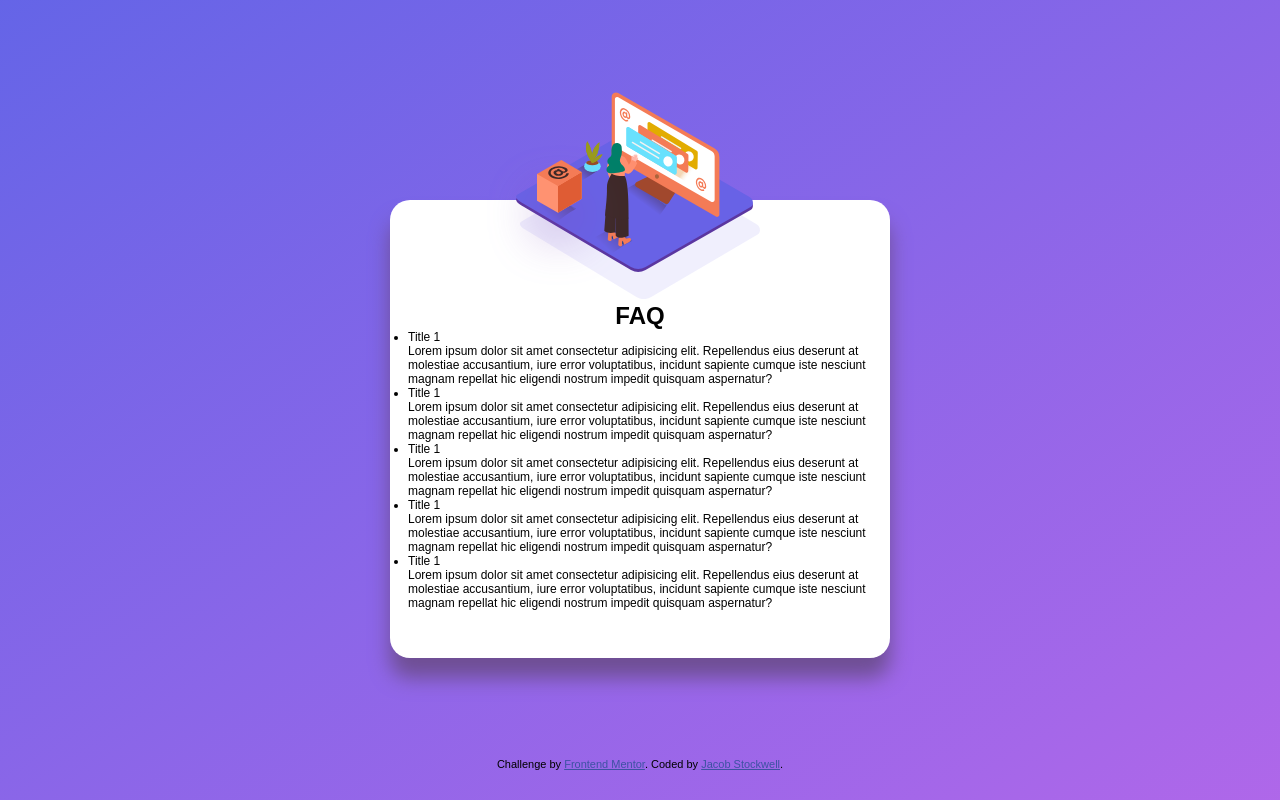
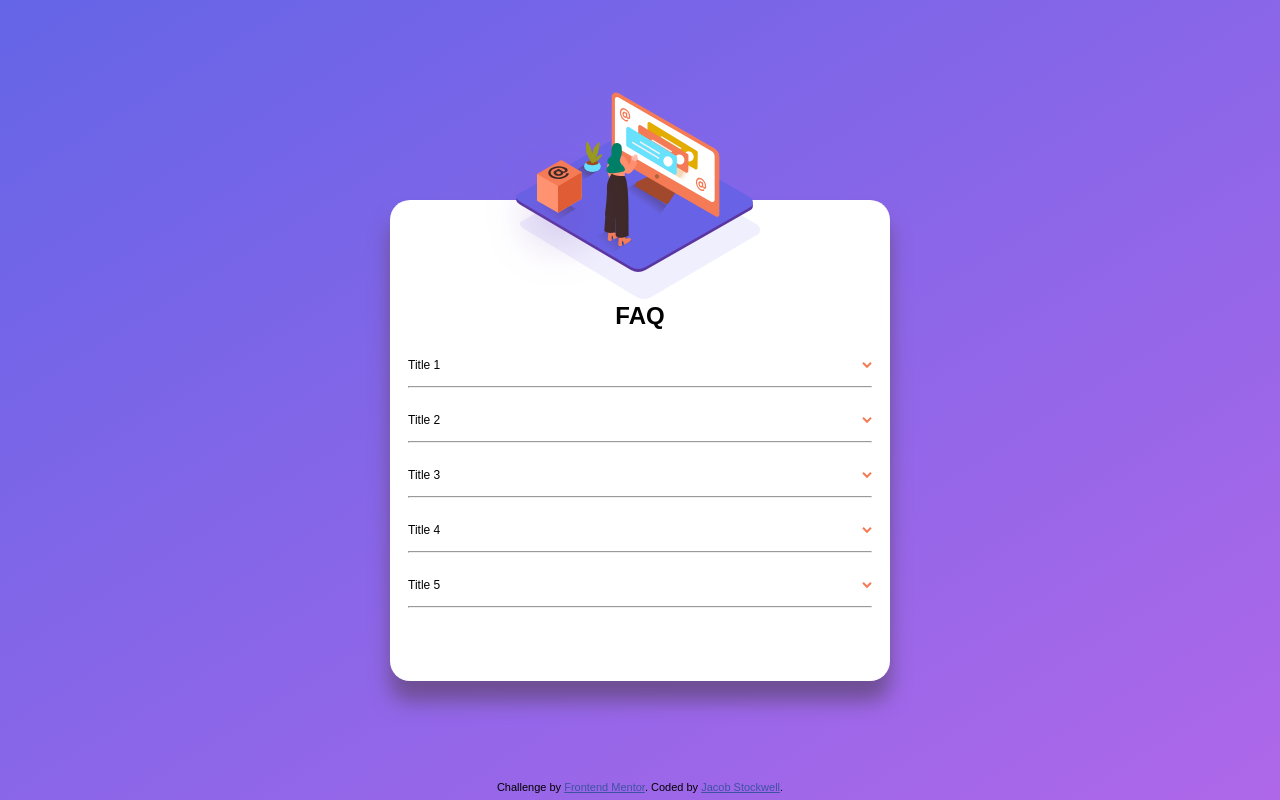
Before and after one commit to Jakobie97/FrontEnd-Mentor-Challange-FAQ, a plain HTML site: page index.html in a window 1280 px wide. Drawn offline with Linux system fonts and the light colour scheme.

Commit message:
added hide show information to arrow clicks
still need to styly p tags

```diff
--- a/index.html
+++ b/index.html
@@ -24,42 +24,59 @@
        <div class="illistration-woman"></div>
 
        <div class="content">
-         <h1 class="title">FAQ</h1>
+         <h1 class="title">FAQ</h1><br><br>
          <ul>
            <li>
-             <div class="content-title"> Title 1</div>
-             <p>Lorem ipsum dolor sit amet consectetur adipisicing elit.
+             <div class="content-title"> Title 1
+
+              <img onclick="expand()" src="/images/icon-arrow-down.svg" alt="" srcset="">
+             </div>
+
+             <p id="info" >Lorem ipsum dolor sit amet consectetur adipisicing elit.
                Repellendus eius deserunt at molestiae accusantium,
                iure error voluptatibus, incidunt sapiente cumque iste nesciunt
-               magnam repellat hic eligendi nostrum impedit quisquam aspernatur?</p>
+               magnam repellat hic eligendi nostrum impedit quisquam aspernatur?</p><br><hr>
            </li>
-           <li>
-              <div class="content-title"> Title 1</div>
-              <p>Lorem ipsum dolor sit amet consectetur adipisicing elit.
+
+           <li >
+              <div class="content-title"> Title 2
+                <img onclick="expand2()" src="/images/icon-arrow-down.svg" alt="" srcset="">
+              </div>
+
+              <p id="info2">Lorem ipsum dolor sit amet consectetur adipisicing elit.
                 Repellendus eius deserunt at molestiae accusantium,
                 iure error voluptatibus, incidunt sapiente cumque iste nesciunt
-                magnam repellat hic eligendi nostrum impedit quisquam aspernatur?</p>
+                magnam repellat hic eligendi nostrum impedit quisquam aspernatur?</p><br><hr>
            </li>
-           <li>
-              <div class="content-title"> Title 1</div>
-              <p>Lorem ipsum dolor sit amet consectetur adipisicing elit.
+           <li >
+              <div class="content-title"> Title 3
+                <img onclick="expand3()" src="/images/icon-arrow-down.svg" alt="" srcset="">
+              </div>
+
+              <p id="info3">Lorem ipsum dolor sit amet consectetur adipisicing elit.
                 Repellendus eius deserunt at molestiae accusantium,
                 iure error voluptatibus, incidunt sapiente cumque iste nesciunt
-                magnam repellat hic eligendi nostrum impedit quisquam aspernatur?</p>
+                magnam repellat hic eligendi nostrum impedit quisquam aspernatur?</p><br><hr>
            </li>
-           <li>
-              <div class="content-title"> Title 1</div>
-              <p>Lorem ipsum dolor sit amet consectetur adipisicing elit.
+           <li >
+              <div class="content-title"> Title 4
+                <img onclick="expand4()" src="/images/icon-arrow-down.svg" alt="" srcset="">
+              </div>
+
+              <p id="info4">Lorem ipsum dolor sit amet consectetur adipisicing elit.
                 Repellendus eius deserunt at molestiae accusantium,
                 iure error voluptatibus, incidunt sapiente cumque iste nesciunt
-                magnam repellat hic eligendi nostrum impedit quisquam aspernatur?</p>
+                magnam repellat hic eligendi nostrum impedit quisquam aspernatur?</p><br><hr>
            </li>
-           <li>
-              <div class="content-title"> Title 1</div>
-              <p>Lorem ipsum dolor sit amet consectetur adipisicing elit.
+           <li >
+              <div class="content-title"> Title 5
+                <img  onclick="expand5()" src="/images/icon-arrow-down.svg" alt="" srcset="">
+              </div>
+
+              <p id="info5">Lorem ipsum dolor sit amet consectetur adipisicing elit.
                 Repellendus eius deserunt at molestiae accusantium,
                 iure error voluptatibus, incidunt sapiente cumque iste nesciunt
-                magnam repellat hic eligendi nostrum impedit quisquam aspernatur?</p>
+                magnam repellat hic eligendi nostrum impedit quisquam aspernatur?</p><br><hr>
            </li>
          </ul>
        </div>
@@ -80,3 +97,61 @@
 
   </body>
 </html>
+
+<script>
+  function expand() {
+    var x = document.getElementById("info");
+
+    if (x.style.display === "none") {
+      x.style.display = "inline";
+    } else {
+      x.style.display = "none";
+    }
+
+  }
+
+  function expand2() {
+    var x = document.getElementById("info2");
+
+    if (x.style.display === "none") {
+      x.style.display = "inline";
+    } else {
+      x.style.display = "none";
+    }
+
+  }
+
+  function expand3() {
+    var x = document.getElementById("info3");
+
+    if (x.style.display === "none") {
+      x.style.display = "inline";
+    } else {
+      x.style.display = "none";
+    }
+
+  }
+
+  function expand4() {
+    var x = document.getElementById("info4");
+
+    if (x.style.display === "none") {
+      x.style.display = "inline";
+    } else {
+      x.style.display = "none";
+    }
+
+  }
+
+  function expand5() {
+      var x = document.getElementById("info5");
+
+      if (x.style.display === "none") {
+        x.style.display = "inline";
+      } else {
+        x.style.display = "none";
+      }
+
+    }
+
+</script>
--- a/style.css
+++ b/style.css
@@ -20,7 +20,23 @@ html {
 div {
   display: block;
 }
+hr {
+  color: hsl(240, 5%, 91%);
+}
+.attribution a {
+  color: orange;
+}
+.content li {
+  margin-bottom: 25px;
+}
+.content ul {
+  list-style-type: none;
+}
 
+.content p {
+  display: none;
+  margin-bottom: 25px;
+}
 .box {
   background-color: white;
   max-width: 500px;
@@ -49,6 +65,8 @@ div {
   text-align: center;
 }
 
-a {
-  color: orange;
+.content-title {
+  display: flex;
+  justify-content: space-between;
+  align-items: center;
 }
```
